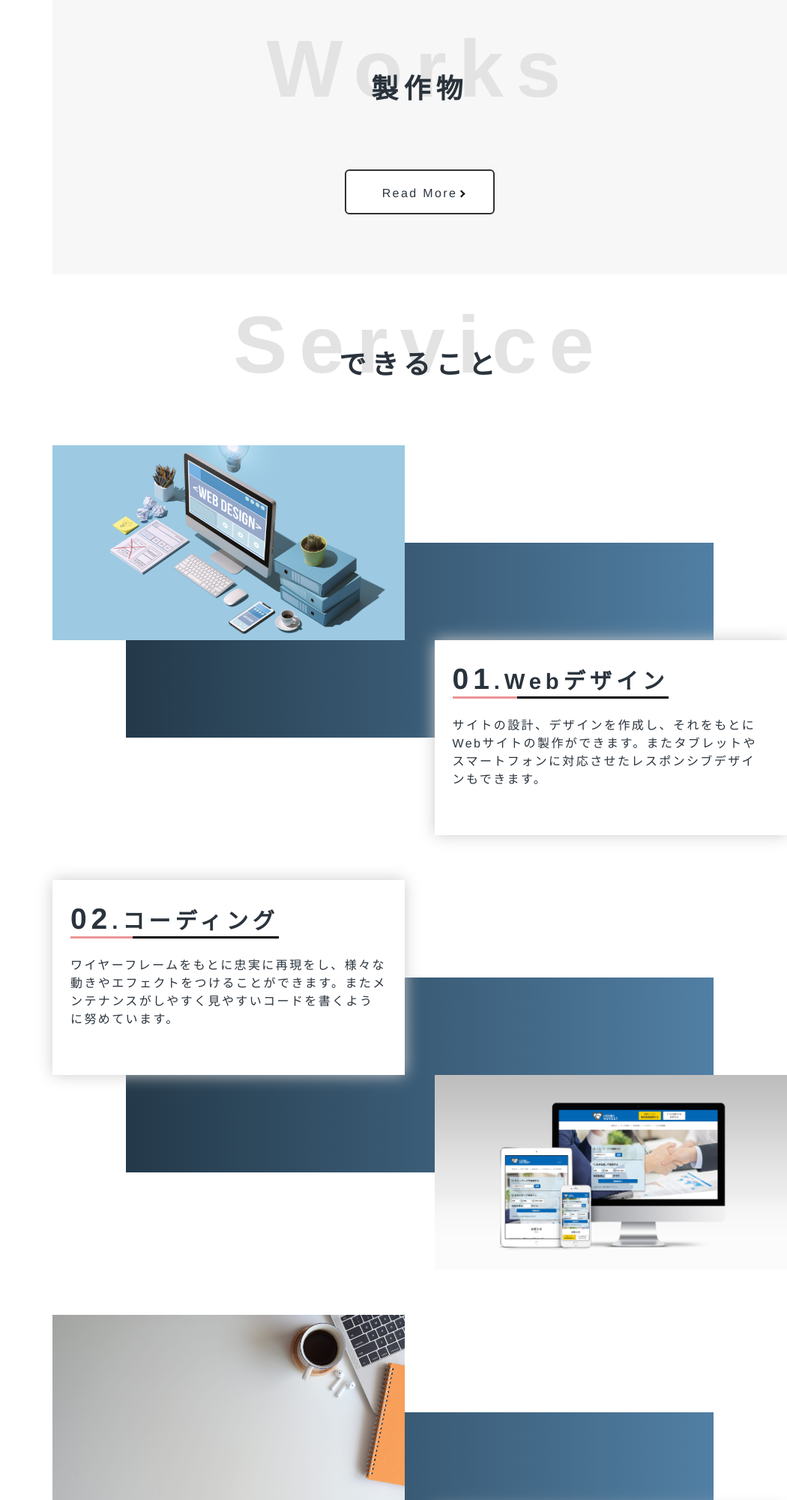
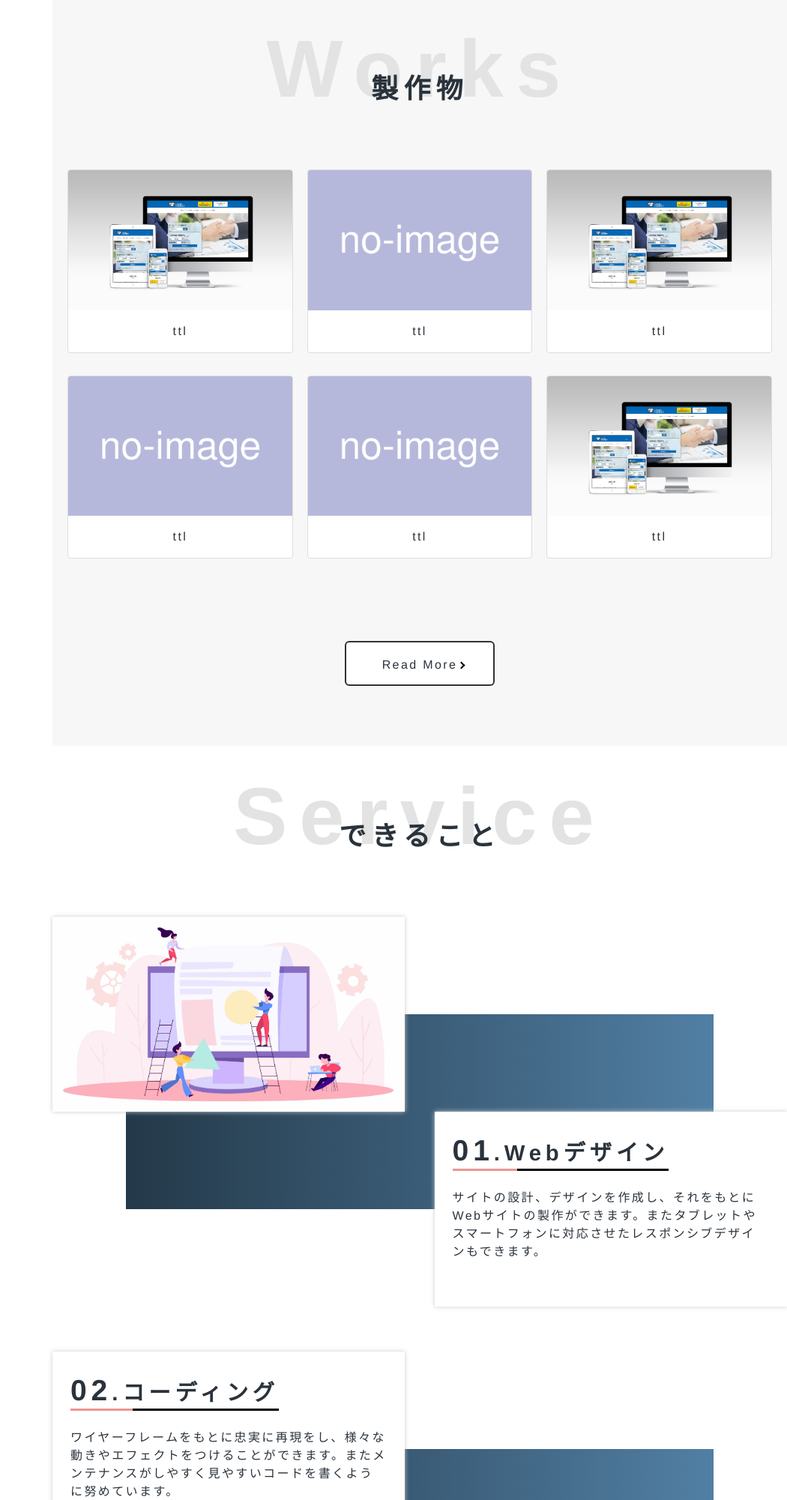
Before and after one commit to kbo580/new-portfolio, a PHP site: page / in a window 1280 px wide. Shown: the part 802-2803 px from the top of the page at 75% size, without its empty margins (230-1280 px from the left). Run offline with PHP 8.4, Linux system fonts and the light colour scheme; style sheets or scripts are compiled from the project's sources.

Commit message:
Add files via upload

```diff
--- a/css/styles.css
+++ b/css/styles.css
@@ -562,6 +562,7 @@ footer .copy {
   -webkit-box-direction: normal;
       -ms-flex-direction: column;
           flex-direction: column;
+  border: 1px solid #ddd;
 }
 
 /* サービスの画像 */
@@ -570,6 +571,7 @@ footer .copy {
   padding-top: 62.5%;
   position: relative;
   overflow: hidden;
+  border-bottom: 1px solid #ddd;
 }
 
 .service-image-wrapper img {
@@ -605,8 +607,6 @@ footer .copy {
 /* サービスのテキスト */
 .service-text-wrapper {
   background-color: #fff;
-  -webkit-box-shadow: 0 0 20px #ccc;
-          box-shadow: 0 0 20px #ccc;
   padding: 16px;
   width: 100%;
   min-height: 200px;
@@ -641,6 +641,7 @@ footer .copy {
             justify-content: space-between;
     position: relative;
     z-index: 1;
+    border: none;
   }
   .service .service-wrapper:before {
     content: "";
@@ -657,12 +658,17 @@ footer .copy {
   .service-image-wrapper {
     margin-bottom: 0px;
     width: 48%;
+    -webkit-box-shadow: 0px 0px 6px #ccc;
+            box-shadow: 0px 0px 6px #ccc;
     padding-top: 0;
+    border-bottom: none;
   }
   /* サービスのテキスト */
   .service-text-wrapper {
     padding: 32px 24px;
     width: 48%;
+    -webkit-box-shadow: 0 0 6px #ccc;
+            box-shadow: 0 0 6px #ccc;
   }
   .service-text-wrapper .h3-title {
     margin-bottom: 24px;
--- a/css/styles.scss
+++ b/css/styles.scss
@@ -548,6 +548,7 @@ footer{
     margin-bottom: 30px;
     display: flex;
     flex-direction: column;
+    border: 1px solid #ddd;
   }
 }
 
@@ -557,6 +558,7 @@ footer{
   padding-top: 62.5%;
   position: relative;
   overflow: hidden;
+  border-bottom: 1px solid #ddd;
 
   img{
     position: absolute;
@@ -591,7 +593,6 @@ footer{
 /* サービスのテキスト */
 .service-text-wrapper{
   background-color: #fff;
-  box-shadow: 0 0 20px #ccc;
   padding: 16px;
   width: 100%;
   min-height: 200px;
@@ -624,6 +625,7 @@ footer{
       justify-content: space-between;
       position: relative;
       z-index: 1;
+      border: none;
 
       &:before{
         content: "";
@@ -642,14 +644,16 @@ footer{
   .service-image-wrapper{
     margin-bottom: 0px;
     width: 48%;
-    // box-shadow: 0 0px 20px #ccc;
+    box-shadow: 0px 0px 6px #ccc;
     padding-top: 0;
+    border-bottom: none;
   }
 
   /* サービスのテキスト */
   .service-text-wrapper{
     padding: 32px 24px;
     width: 48%;
+    box-shadow: 0 0 6px #ccc;
 
     .h3-title{
       margin-bottom: 24px;
--- a/index.html
+++ b/index.html
@@ -61,7 +61,6 @@
 
       <main>
         <div class="mv">
-          <!-- <p class="mv-text">Welcome to<br>My Portfolio</p> -->
           <p class="mv-text">
             <img src="images/mv-text.png" alt="">
           </p>
@@ -80,7 +79,7 @@
               <p class="ja-title">製作物</p>
             </div>
 
-            <!-- <div class="works-wrapper">
+            <div class="works-wrapper">
               <ul class="items-wrapper">
 
                 <li class="item-card">
@@ -138,7 +137,7 @@
                 </li>
 
               </ul>
-            </div> -->
+            </div>
             <!-- /works-wrapper -->
 
             <div class="btn"><a href="works.html">Read More</a></div>
@@ -158,7 +157,7 @@
               <div class="service-wrapper odd">
 
                 <figure class="service-image-wrapper fadeInLeftTrigger">
-                  <img src="images/mv-3.jpeg" alt="">
+                  <img src="images/service-1.jpeg" alt="">
                 </figure>
 
                 <div class="service-text-wrapper fadeInRightTrigger">
@@ -177,7 +176,7 @@
 
               <div class="service-wrapper even">
                 <figure class="service-image-wrapper fadeInRightTrigger">
-                  <img src="images/works-img.jpg" alt="">
+                  <img src="images/service-2.jpeg" alt="">
                 </figure>
 
                 <div class="service-text-wrapper fadeInLeftTrigger">
@@ -194,7 +193,7 @@
 
               <div class="service-wrapper odd">
                 <figure class="service-image-wrapper fadeInLeftTrigger">
-                  <img src="images/mv-1.jpeg" alt="">
+                  <img src="images/service-3.jpeg" alt="">
                 </figure>
 
                 <div class="service-text-wrapper fadeInRightTrigger">
```
Also changed, not shown: images/k-create-pc-image.png (added), images/k-create_sp-screen .png (added), images/service-1.jpeg (added), images/service-2.jpeg (added), images/service-3.jpeg (added), 2 other files.
